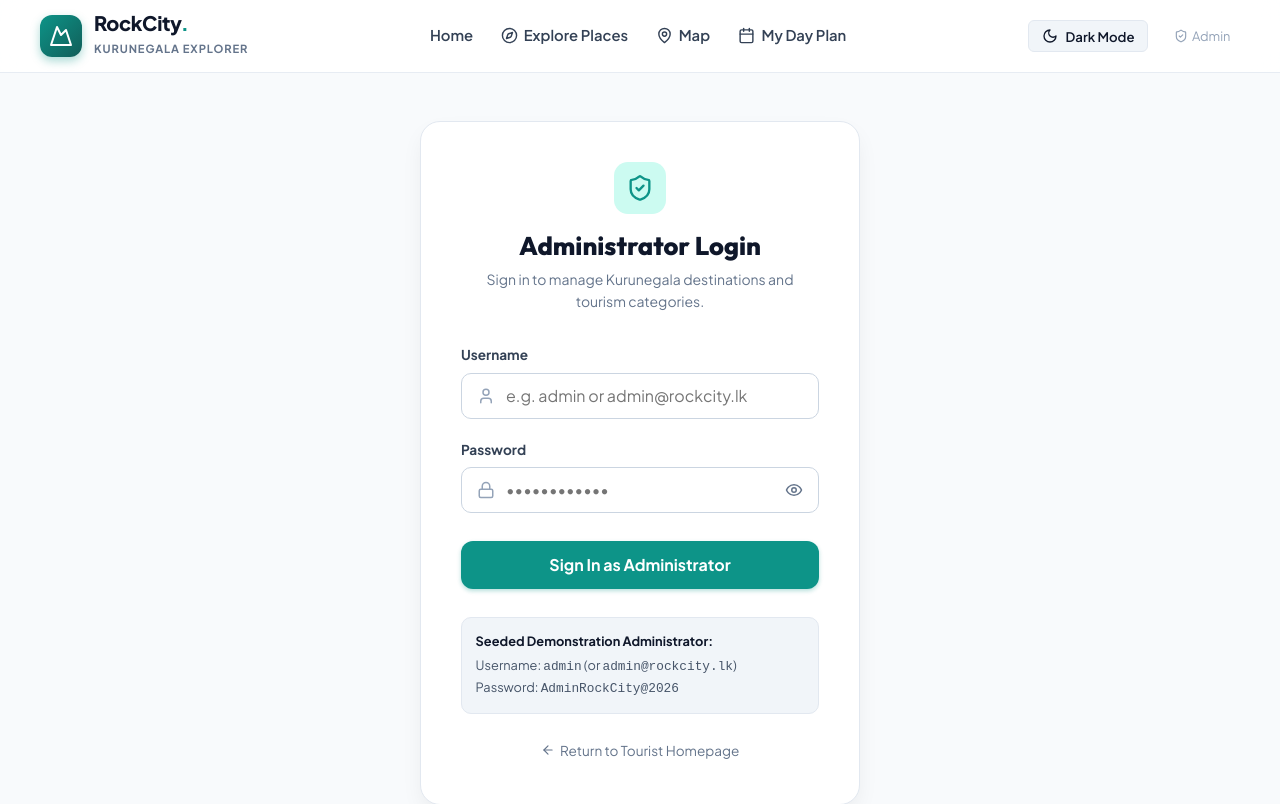
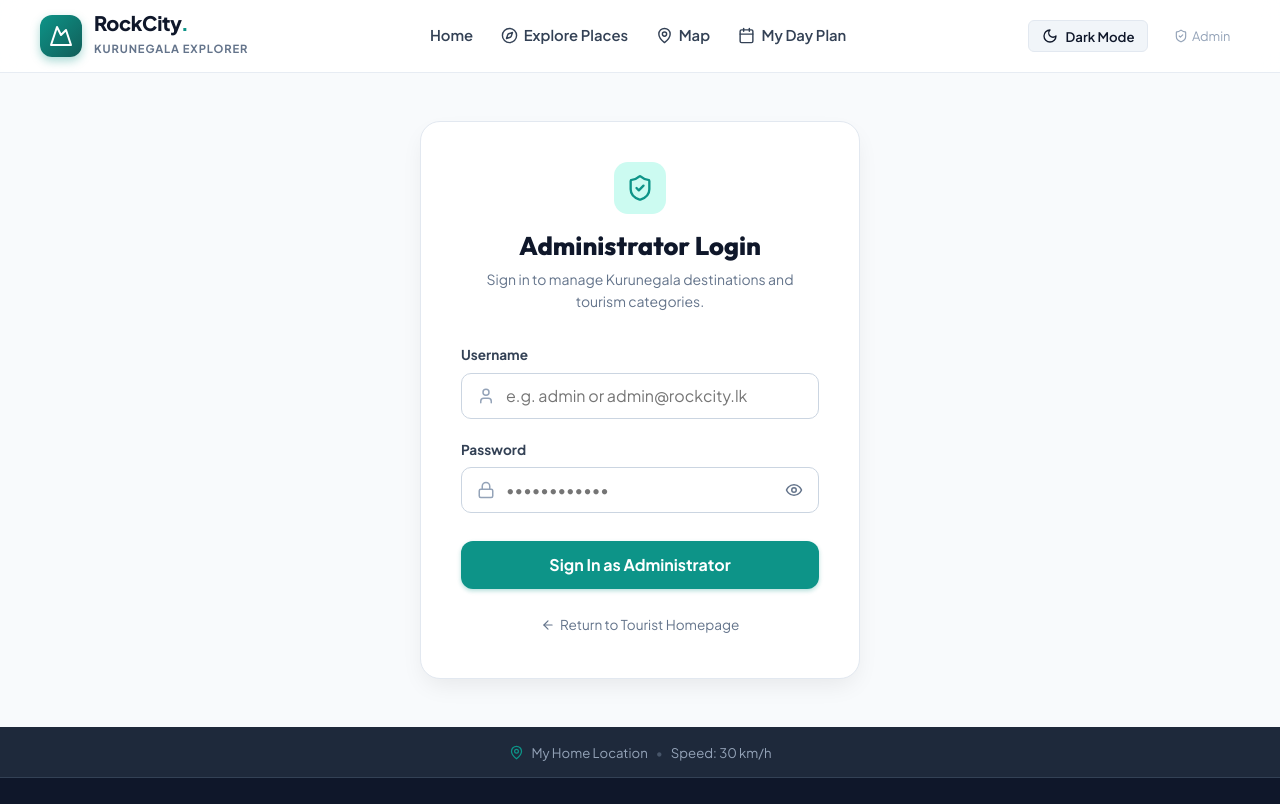
Before and after one commit to BMPeres97/RockCity-Explorer, a React (Vite) app in the folder client/: page /admin/login in a window 1280 px wide. Shown: the top 804 px of the page. Built offline with nearby package versions, Linux system fonts and the light colour scheme.

Commit message:
remove text from Administrator Login page

```diff
--- a/client/src/pages/AdminLoginPage.jsx
+++ b/client/src/pages/AdminLoginPage.jsx
@@ -174,21 +174,6 @@ const AdminLoginPage = () => {
           </button>
         </form>
 
-        {/* Seed Credentials Reminder for Demonstration */}
-        <div style={{
-          marginTop: '1.75rem',
-          padding: '0.85rem',
-          backgroundColor: '#f1f5f9',
-          borderRadius: '10px',
-          fontSize: '0.8rem',
-          color: '#475569',
-          border: '1px solid #e2e8f0'
-        }}>
-          <div style={{ fontWeight: '700', color: '#0f172a', marginBottom: '0.2rem' }}>Seeded Demonstration Administrator:</div>
-          <div>Username: <code>admin</code> (or <code>admin@rockcity.lk</code>)</div>
-          <div>Password: <code>AdminRockCity@2026</code></div>
-        </div>
-
         <div style={{ textAlign: 'center', marginTop: '1.5rem' }}>
           <Link to="/" style={{ color: '#64748b', fontSize: '0.85rem', display: 'inline-flex', alignItems: 'center', gap: '0.35rem' }}>
             <ArrowLeft size={14} />
```
